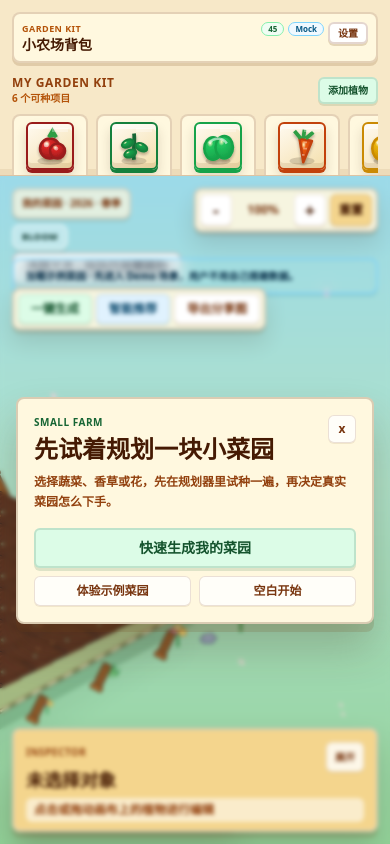
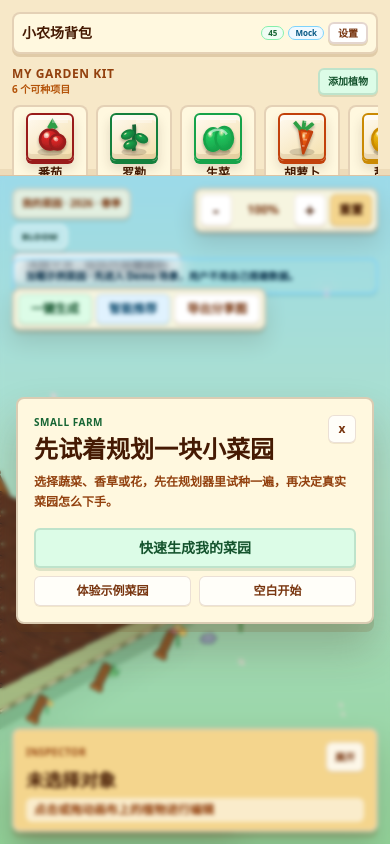
Before and after one commit to sihuayin/small-farm, a Next.js app in the folder apps/web/: page /planner in a window 390 px wide. Built offline with nearby package versions, Linux system fonts and the light colour scheme.

Commit message:
Align mobile toolbar title row

```diff
--- a/apps/web/components/planner/PlannerToolbar.tsx
+++ b/apps/web/components/planner/PlannerToolbar.tsx
@@ -311,16 +311,16 @@ export function PlannerToolbar({
     <div className="z-20 h-[176px] w-full shrink-0 overflow-y-auto border-b border-amber-900/20 bg-[#f7e8c8] shadow-[inset_0_-6px_0_rgba(120,72,24,0.08)] md:h-auto md:w-72 md:border-b-0 md:border-r md:shadow-[inset_-8px_0_0_rgba(120,72,24,0.08)]">
       <div className="p-3 md:p-4">
         <div className="rounded-lg border-2 border-amber-900/20 bg-[#fff8df] p-2 shadow-[0_3px_0_rgba(120,72,24,0.18)] md:p-3">
-          <div className="flex items-start justify-between gap-2">
+          <div className="flex items-center justify-between gap-2">
             <div className="min-w-0">
-              <div className="text-[9px] font-bold uppercase tracking-wider text-amber-700 md:text-[10px]">Garden Kit</div>
-              <h2 className="truncate text-sm font-black leading-tight text-amber-950 md:text-lg">小农场背包</h2>
+              <div className="hidden text-[10px] font-bold uppercase tracking-wider text-amber-700 md:block">Garden Kit</div>
+              <h2 className="truncate text-sm font-black leading-none text-amber-950 md:text-lg md:leading-tight">小农场背包</h2>
             </div>
-            <div className="flex shrink-0 items-start gap-1">
+            <div className="flex shrink-0 items-center gap-1">
               <button
                 type="button"
                 onClick={() => setShowSettingsPanel(true)}
-                className="flex max-w-[144px] flex-wrap justify-end gap-1 text-right md:max-w-none"
+                className="flex max-w-[144px] flex-wrap items-center justify-end gap-1 text-right md:max-w-none"
                 aria-label="查看数据状态"
               >
                 <span className="rounded-full border border-green-300 bg-green-50 px-1.5 py-0.5 text-[8px] font-black leading-none text-green-800 md:px-2 md:text-[9px]">
```
